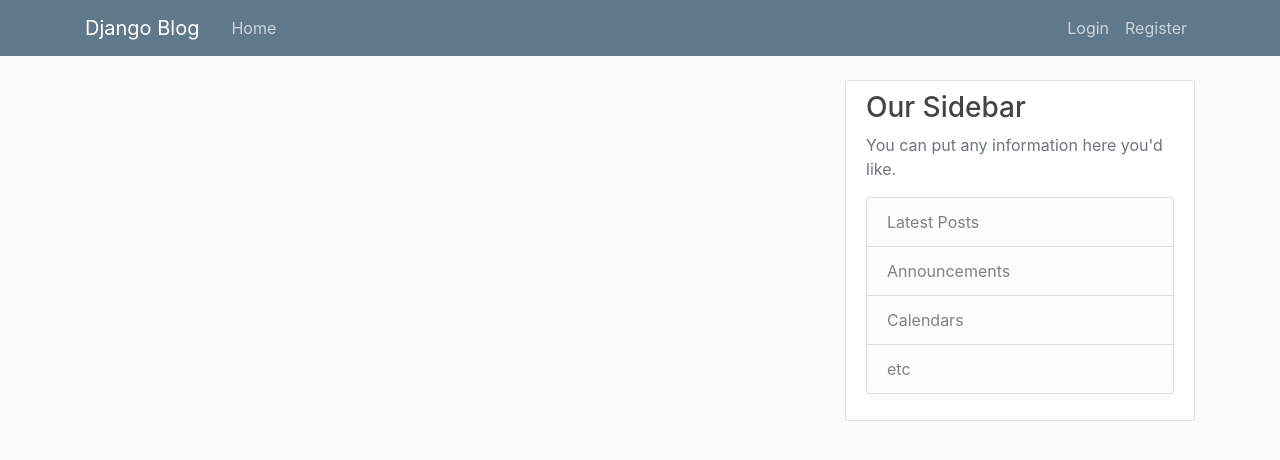
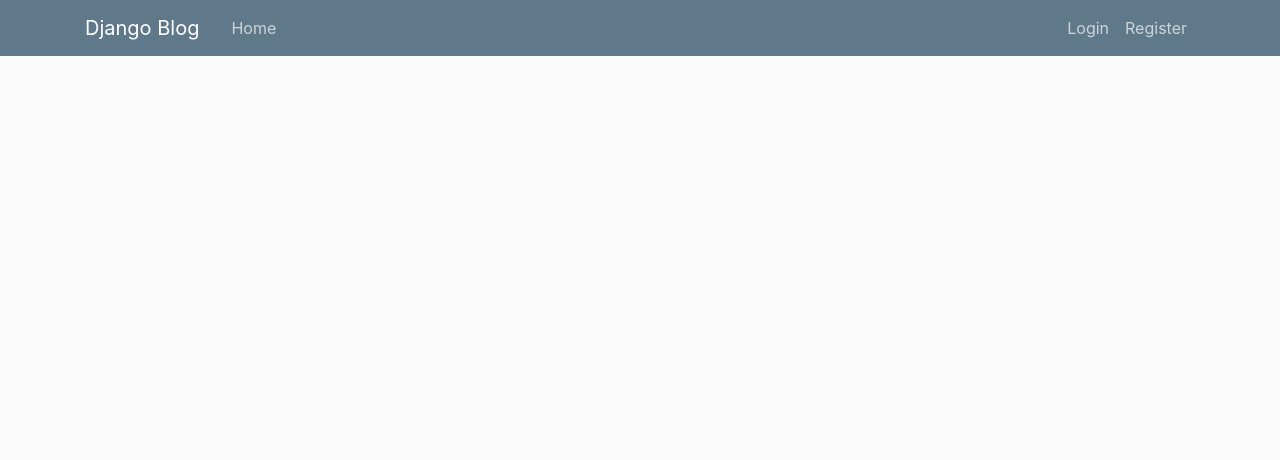
Before and after one commit to jashdeepnegi/myblogproject, a Django app: page / in a window 1280 px wide. Shown: the top 460 px of the page. Run offline with Django 3.2, Linux system fonts and the light colour scheme; data that the repository does not hold is empty; some libraries are stand-ins or nearby versions.

Commit message:
commented other columns in base.html

```diff
--- a/blog/templates/blog/base.html
+++ b/blog/templates/blog/base.html
@@ -46,7 +46,7 @@
     </header>
 
     <main role="main" class="container">
-        <div class="row">
+        <div class="row justify-content-md-center">
           <div class="col-md-8">
             {% if messages %}
               {% for message in messages %}
@@ -57,7 +57,7 @@
             {% endif %}
             {% block content %}{% endblock %}
           </div>
-          <div class="col-md-4">
+          <!-- <div class="col-md-4">
             <div class="content-section">
               <h3>Our Sidebar</h3>
               <p class='text-muted'>You can put any information here you'd like.
@@ -69,7 +69,7 @@
                 </ul>
               </p>
             </div>
-          </div>
+          </div> -->
         </div>
       </main>
 
```
